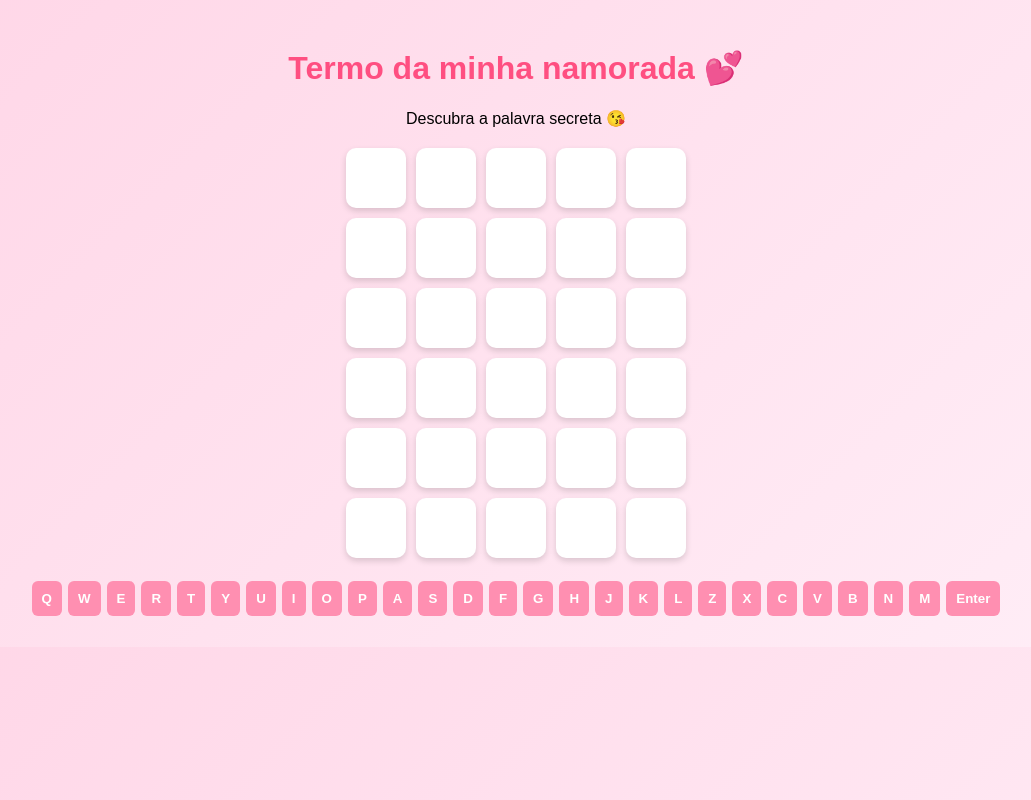
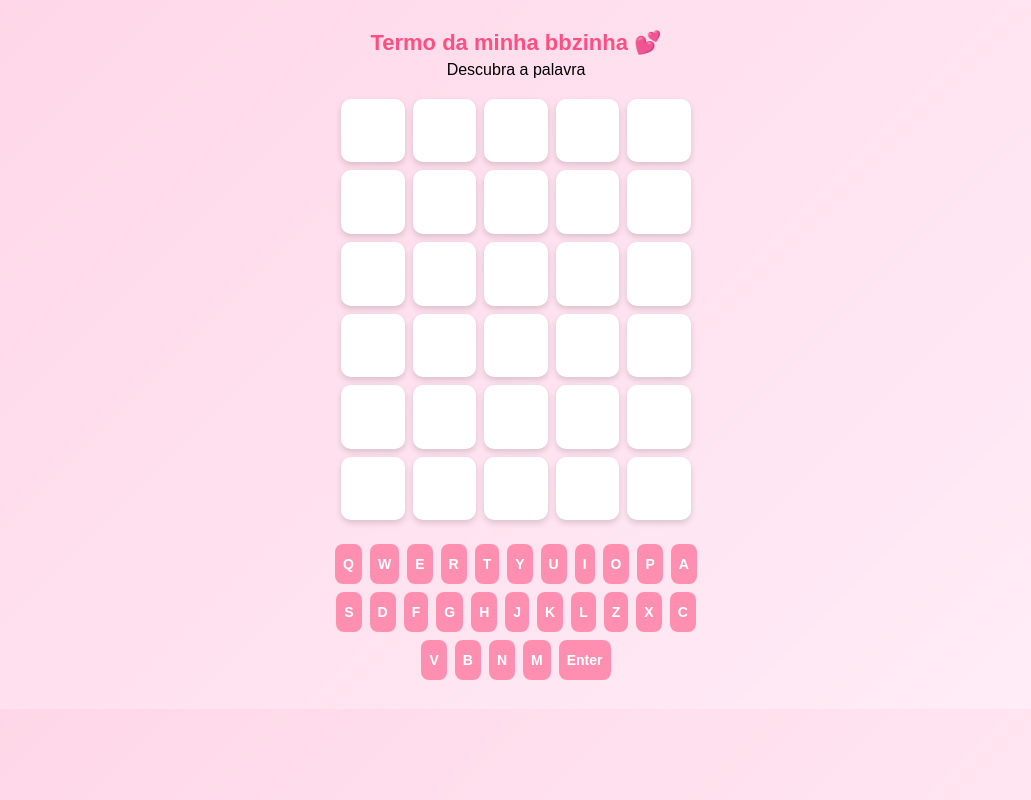
Before and after one commit to kakiyamaaaa/termobb, a Flask app: page / in a window 1280 px wide. Shown: the whole page, without its empty margins (124-1155 px from the left). Run offline with Flask 3, Linux system fonts and the light colour scheme.

Commit message:
novo commit

```diff
--- a/templates/index.html
+++ b/templates/index.html
@@ -2,6 +2,7 @@
 <html lang="pt-br">
 <head>
 <meta charset="UTF-8">
+<meta name="viewport" content="width=device-width, initial-scale=1.0">
 <title>Termo bb 💖</title>
 
 <style>
@@ -9,27 +10,35 @@ body {
     font-family: Arial, sans-serif;
     background: linear-gradient(135deg, #ffd6e7, #ffeef7);
     text-align: center;
-    padding: 20px;
+    margin: 0;
+    padding: 15px;
 }
 
 h1 {
     color: #ff4f81;
+    font-size: 22px;
+    margin-bottom: 5px;
 }
 
+p {
+    margin-top: 0;
+}
+
+/* GRID RESPONSIVO */
 #grid {
     display: grid;
-    grid-template-columns: repeat(5, 60px);
-    gap: 10px;
-    justify-content: center;
-    margin: 20px;
+    grid-template-columns: repeat(5, 1fr);
+    gap: 8px;
+    max-width: 350px;
+    margin: 20px auto;
 }
 
+/* CAIXAS */
 .box {
-    width: 60px;
-    height: 60px;
+    aspect-ratio: 1 / 1;
     border-radius: 10px;
     background: white;
-    font-size: 24px;
+    font-size: 20px;
     font-weight: bold;
     display: flex;
     justify-content: center;
@@ -37,20 +46,24 @@ h1 {
     box-shadow: 0 3px 6px rgba(0,0,0,0.15);
 }
 
+/* TECLADO */
 #keyboard {
-    margin-top: 20px;
+    max-width: 400px;
+    margin: 10px auto;
 }
 
 .key {
-    padding: 10px;
-    margin: 3px;
+    padding: 12px 8px;
+    margin: 4px;
     border: none;
-    border-radius: 6px;
+    border-radius: 8px;
     background: #ff8fb1;
     color: white;
     font-weight: bold;
+    font-size: 14px;
 }
 
+/* CORES */
 .green { background: #7ed957 !important; color: white; }
 .yellow { background: #ffd966 !important; }
 .gray { background: #bbb !important; }
@@ -58,16 +71,23 @@ h1 {
 button:active {
     transform: scale(0.95);
 }
+
+/* RESPONSIVO EXTRA */
+@media (max-width: 400px) {
+    .key {
+        font-size: 12px;
+        padding: 10px 6px;
+    }
+}
 </style>
 </head>
 
 <body>
 
-<h1>Termo da minha namorada 💕</h1>
-<p>Descubra a palavra secreta 😘</p>
+<h1>Termo da minha bbzinha 💕</h1>
+<p>Descubra a palavra</p>
 
 <div id="grid"></div>
-
 <div id="keyboard"></div>
 
 <script>
@@ -134,7 +154,7 @@ async function enviar() {
     });
 
     if (dados.ganhou) {
-        setTimeout(() => alert("Você é perfeita 💖"), 300);
+        setTimeout(() => alert("Te amo bb!! Você é perfeita! 💖"), 300);
     }
 
     tentativa = "";
```
